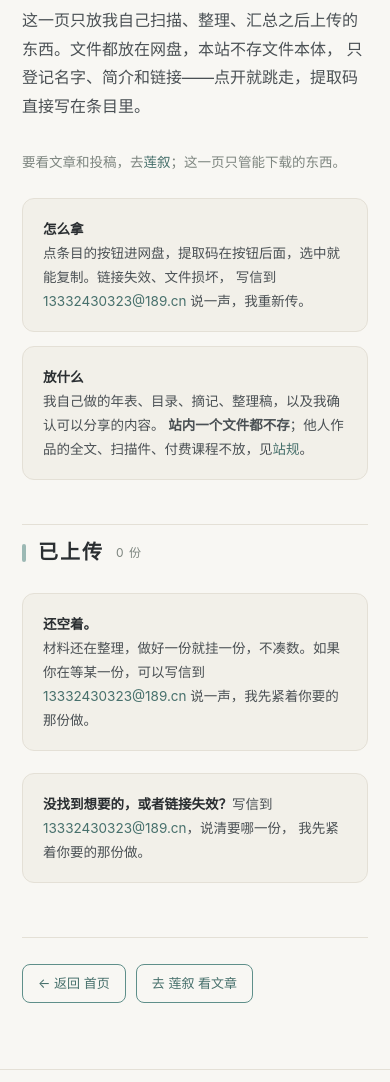
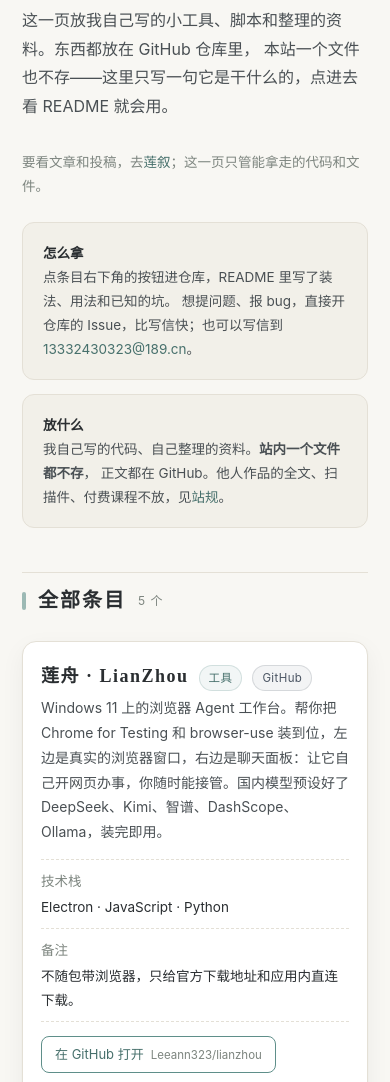
Before and after one commit to Leeann323/liandu, a plain HTML site: page library/index.html in a window 390 px wide. Shown: the part 268-1350 px from the top of the page. Drawn offline with Linux system fonts and the light colour scheme.

Commit message:
feat(library): Lianzang lists my own GitHub projects with one-line intros

```diff
--- a/library/index.html
+++ b/library/index.html
@@ -3,8 +3,8 @@
 <head>
 <meta charset="utf-8">
 <meta name="viewport" content="width=device-width, initial-scale=1">
-<title>莲藏 · 我上传的资料 | 莲渡文汇</title>
-<meta name="description" content="莲渡文汇「莲藏」：站主自己扫描、整理、上传的资料，网盘链接与提取码集中在这里。文章与投稿在莲叙。">
+<title>莲藏 · 我做的东西 | 莲渡文汇</title>
+<meta name="description" content="莲渡文汇「莲藏」：站主自己写的工具、脚本与整理稿，代码放在 GitHub 仓库，这里只写一句它是干什么的。文章与投稿在莲叙。">
 <link rel="stylesheet" href="../assets/style.css">
 </head>
 <body>
@@ -38,13 +38,13 @@
 
   <section class="hero" style="padding:44px 0 24px">
     <p class="kicker">莲 藏</p>
-    <h1 style="font-size:clamp(23px,4vw,31px)">我上传的资料</h1>
+    <h1 style="font-size:clamp(23px,4vw,31px)">我做的东西</h1>
     <p class="lead">
-      这一页只放我自己扫描、整理、汇总之后上传的东西。文件都放在网盘，本站不存文件本体，
-      只登记名字、简介和链接——点开就跳走，提取码直接写在条目里。
+      这一页放我自己写的小工具、脚本和整理的资料。东西都放在 GitHub 仓库里，
+      本站一个文件也不存——这里只写一句它是干什么的，点进去看 README 就会用。
     </p>
     <p class="lead" style="font-size:13.5px;color:var(--muted);margin-bottom:0">
-      要看文章和投稿，去<a href="../qa/">莲叙</a>；这一页只管能下载的东西。
+      要看文章和投稿，去<a href="../qa/">莲叙</a>；这一页只管能拿走的代码和文件。
     </p>
   </section>
 
@@ -52,28 +52,28 @@
     <div class="two-col">
       <div class="note">
         <b>怎么拿</b><br>
-        点条目的按钮进网盘，提取码在按钮后面，选中就能复制。链接失效、文件损坏，
-        写信到 <a href="mailto:13332430323@189.cn">13332430323@189.cn</a> 说一声，我重新传。
+        点条目右下角的按钮进仓库，README 里写了装法、用法和已知的坑。
+        想提问题、报 bug，直接开仓库的 Issue，比写信快；也可以写信到
+        <a href="mailto:13332430323@189.cn">13332430323@189.cn</a>。
       </div>
       <div class="note">
         <b>放什么</b><br>
-        我自己做的年表、目录、摘记、整理稿，以及我确认可以分享的内容。
-        <strong>站内一个文件都不存</strong>；他人作品的全文、扫描件、付费课程不放，见<a href="../rules/">站规</a>。
+        我自己写的代码、自己整理的资料。<strong>站内一个文件都不存</strong>，
+        正文都在 GitHub。他人作品的全文、扫描件、付费课程不放，见<a href="../rules/">站规</a>。
       </div>
     </div>
   </section>
 
   <section class="block" style="padding-top:10px">
-    <h2 class="sec">已上传 <small id="count"></small></h2>
+    <h2 class="sec">全部条目 <small id="count"></small></h2>
     <div id="file-list"></div>
     <noscript>
       <p class="note">列表需要 JavaScript 才能显示；条目内容写在页面源码的 <code>FILES</code> 里。</p>
     </noscript>
 
     <div class="note" style="margin-top:22px">
-      <b>没找到想要的，或者链接失效？</b>写信到
-      <a href="mailto:13332430323@189.cn">13332430323@189.cn</a>，说清要哪一份，
-      我先紧着你要的那份做。
+      <b>没找到想要的？</b>写信到 <a href="mailto:13332430323@189.cn">13332430323@189.cn</a>，
+      说清要哪一份，我先紧着你要的那份做。
     </div>
   </section>
 
@@ -94,30 +94,74 @@
 </footer>
 
 <!--
-  ┌─ 怎么加一份 ─────────────────────────────────────────
+  ┌─ 怎么加一条 ─────────────────────────────────────────
   │ 在 FILES 数组里复制一段 { ... }，改字段：
   │   title    名字（必填）
-  │   desc     一两句说明，里面有什么
-  │   platform 网盘名，例如：百度网盘 / 阿里云盘 / 天翼云盘 / 夸克
-  │   link     分享链接（必填）
-  │   code     提取码；没有就写 ''
-  │   size     文件大小，例如：120 MB / 3 个文件
+  │   desc     一两句说明：它是干什么的，谁会用得上
+  │   tag      类型：工具 / 脚本 / 资料 / 源码
+  │   repo     GitHub 仓库，写成 Leeann323/xxx（必填）
+  │   lang     语言或技术栈，例如：Python · MediaPipe
+  │   note     想额外叮嘱一句就写，没有就删掉这行
   │   updated  更新日期
-  │ 加完 git push，约一分钟生效。站内不放文件本体，只放链接。
+  │ 加完 git push，约一分钟生效。站内不放文件本体，正文都在 GitHub。
   └──────────────────────────────────────────────────────
 -->
 <script>
   var FILES = [
-    // 示例（删掉换成你自己的）：
-    // {
-    //   title: '读书笔记模板（A5 方格本版）',
-    //   desc: '我自己用的三栏格式，打印后裁成 A5 贴在方格本上。含一页填写示例。',
-    //   platform: '百度网盘',
-    //   link: 'https://pan.baidu.com/s/xxxxxxxx',
-    //   code: 'ab12',
-    //   size: '1.2 MB',
-    //   updated: '2026-11-21'
-    // }
+    {
+      title: '莲舟 · LianZhou',
+      desc: 'Windows 11 上的浏览器 Agent 工作台。帮你把 Chrome for Testing 和 browser-use 装到位，'
+          + '左边是真实的浏览器窗口，右边是聊天面板：让它自己开网页办事，你随时能接管。'
+          + '国内模型预设好了 DeepSeek、Kimi、智谱、DashScope、Ollama，装完即用。',
+      tag: '工具',
+      repo: 'Leeann323/lianzhou',
+      lang: 'Electron · JavaScript · Python',
+      note: '不随包带浏览器，只给官方下载地址和应用内直连下载。',
+      updated: '2026-11-28'
+    },
+    {
+      title: 'LinguaTrans · 逐句翻译工作台',
+      desc: '不替你翻译，只把原文一句一句摆到你面前：屏幕取词、PDF、视频语音识别都能进来，'
+          + '浮窗像桌面歌词一样逐句输入译文，最后整成 Word（图片回原位）或烧成字幕。'
+          + '机翻在双关、行话、文化潜台词上只能给出「没错但不对」的版本，分寸这半件事留给译者。',
+      tag: '工具',
+      repo: 'Leeann323/linguatrans',
+      lang: 'Python · PySide6',
+      note: '文章 / 视频 / 校对三种模式；视频功能需要系统里有 ffmpeg。',
+      updated: '2026-10-14'
+    },
+    {
+      title: '居家老人跌倒监测',
+      desc: '一台普通摄像头就能 7×24 小时守着独居老人：MediaPipe 33 点骨架 + 三通道判决'
+          + '（冲击型跌倒 / 缓慢滑落型晕倒 / 坐位垂头型晕厥），状态机压掉误报，确认后推送到钉钉或企业微信。'
+          + '不用穿戴任何设备。',
+      tag: '工具',
+      repo: 'Leeann323/elderly-fall-detection',
+      lang: 'Python · MediaPipe · Java(Android)',
+      note: '原始画面不落盘、不上云，告警图只有纯黑底上的骨架线条。',
+      updated: '2026-11-05'
+    },
+    {
+      title: 'MG996R 舵机远程控制',
+      desc: '同一个 WiFi 下，用电脑或手机远程转一个 MG996R 舵机。给了两套能互换的方案：'
+          + 'ESP32（自带网页控制界面，第一次做选这个）和树莓派 / Linux 小主机（Python 手写服务端）。'
+          + '接线、供电、堵转烧板的坑都写在 README 里。',
+      tag: '脚本',
+      repo: 'Leeann323/-',
+      lang: 'Arduino · Python',
+      note: '仓库名就叫「-」，早年建的，地址看着怪但能用。',
+      updated: '2026-09-27'
+    },
+    {
+      title: '本站源码',
+      desc: '莲渡文汇这一站的全部页面：纯静态 HTML，一个 CSS，一段评论加载脚本，没有框架、没有构建步骤。'
+          + '想照着自己搭一个，fork 下来改文字就行。',
+      tag: '源码',
+      repo: 'Leeann323/liandu',
+      lang: 'HTML · CSS · JavaScript',
+      note: '评论用 Giscus（GitHub Discussions），不需要服务器和数据库。',
+      updated: '2026-11-28'
+    }
   ];
 
   (function () {
@@ -126,34 +170,32 @@
     if (!box) return;
 
     if (!FILES.length) {
-      if (c) c.textContent = '0 份';
+      if (c) c.textContent = '0 个';
       box.innerHTML =
         '<div class="note"><b>还空着。</b><br>' +
-        '材料还在整理，做好一份就挂一份，不凑数。如果你在等某一份，' +
-        '可以写信到 <a href="mailto:13332430323@189.cn">13332430323@189.cn</a> 说一声，' +
-        '我先紧着你要的那份做。</div>';
+        '东西还在整理，做好一个就挂一个，不凑数。</div>';
       return;
     }
 
-    if (c) c.textContent = FILES.length + ' 份';
+    if (c) c.textContent = FILES.length + ' 个';
 
     box.innerHTML = FILES.map(function (f) {
       var lines = [];
-      if (f.platform) lines.push({ k: '位置', v: f.platform });
-      if (f.size) lines.push({ k: '大小', v: f.size });
-      if (f.code) lines.push({ k: '提取码', v: '<code>' + f.code + '</code>' });
+      if (f.lang) lines.push({ k: '技术栈', v: f.lang });
+      if (f.note) lines.push({ k: '备注', v: f.note });
+
+      var url = 'https://github.com/' + f.repo;
 
       return '<article class="item">' +
-        '<div class="item-head"><h3>' + f.title + '</h3><span class="tag">网盘</span></div>' +
+        '<div class="item-head"><h3>' + f.title + '</h3>' +
+          (f.tag ? '<span class="tag">' + f.tag + '</span>' : '') +
+          '<span class="tag gh">GitHub</span></div>' +
         (f.desc ? '<p class="desc">' + f.desc + '</p>' : '') +
         (lines.length ? '<div class="lines">' + lines.map(function (l) {
           return '<div><span>' + l.k + '</span><span>' + l.v + '</span></div>';
         }).join('') + '</div>' : '') +
-        (f.link ? '<div class="files"><a class="file ext" href="' + f.link + '" target="_blank" rel="noopener">' +
-          '打开网盘<em>' + (f.platform || '外部链接') + '</em></a>' +
-          (f.code ? '<a class="file" href="' + f.link + '" target="_blank" rel="noopener">' +
-            '提取码 ' + f.code + '<em>点这里也能进</em></a>' : '') +
-          '</div>' : '') +
+        '<div class="files"><a class="file ext" href="' + url + '" target="_blank" rel="noopener">' +
+          '在 GitHub 打开<em>' + f.repo + '</em></a></div>' +
         (f.updated ? '<p class="upd">更新于 ' + f.updated + '</p>' : '') +
       '</article>';
     }).join('');
```
Also changed, not shown: about/index.html (+1 -1 lines), index.html (+7 -7 lines), qa/daily.html (+1 -1 lines), qa/deep.html (+1 -1 lines), rules/index.html (+2 -2 lines), 2 other files.
